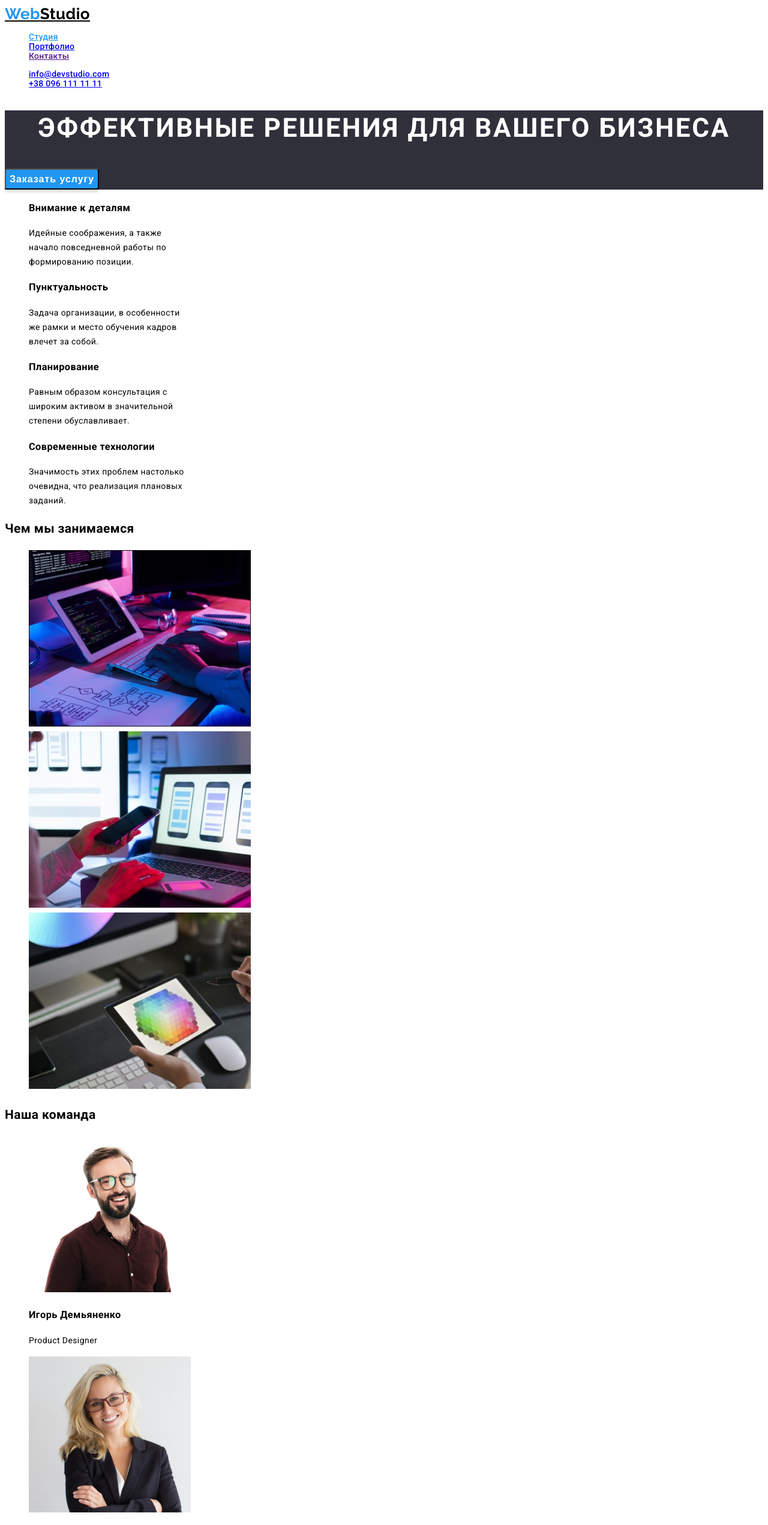
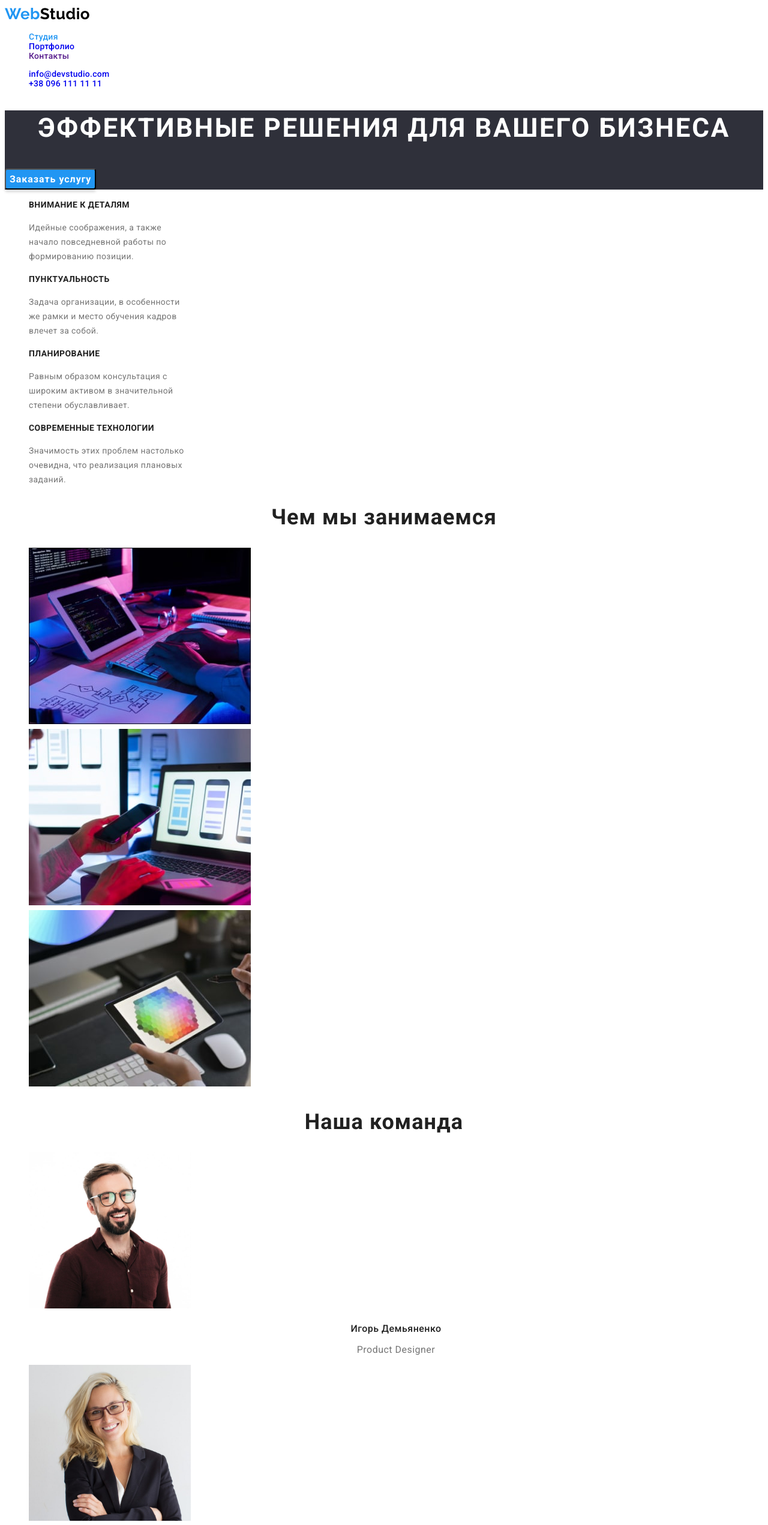
Before and after one commit to Vasylij-Kashtalyan/goit-markup-hw-02, a plain HTML site: page index.html in a window 1280 px wide. Shown: the top 2542 px of the page at 60% size. Drawn offline with Linux system fonts and the light colour scheme.

Commit message:
переходим к портфолио

```diff
--- a/css/styles.css
+++ b/css/styles.css
@@ -1,14 +1,24 @@
+:root {
+  --primary-white-color: #ffffff;
+  --title-text-color: #000000;
+  --primary-text-color: #757575;
+  --accent-color: #188ce8;
+  --caption-color: #212121;
+}
+
+.link {
+  text-decoration: none;
+}
+.list {
+  list-style: none;
+}
 body {
   font-family: Roboto, sans-serif;
-  background: #ffffff;
+  background: var(--primary-white-color);
 
   letter-spacing: 0.03em;
   font-size: 14px;
   line-height: 1.71;
-}
-
-.list {
-  list-style: none;
 }
 
 /* Верхняя линия */
@@ -30,25 +40,23 @@ body {
   font-size: 14px;
   line-height: 1.14;
   letter-spacing: 0.02em;
-  color: #212121;
+  color: var(--title-text-color);
 }
 .nav:hover,
 .nav:focus {
-  color: #2196f3;
+  color: var(--accent-color);
 }
 .info {
   font-weight: 500;
   font-size: 14px;
   line-height: 1.14;
   letter-spacing: 0.02em;
-  color: #757575;
+  color: var(--primary-text-color);
 }
-
 .info-title:hover,
 .info-title:focus {
-  color: #2196f3;
+  color: var(--accent-color);
 }
-
 /* Герои */
 .hero {
   background-color: #2f303a;
@@ -62,9 +70,10 @@ body {
   text-align: center;
   letter-spacing: 0.06em;
   text-transform: uppercase;
-  color: #ffffff;
+  color: var(--primary-white-color);
 }
 .button {
+  font-family: inherit;
   font-style: 400;
   font-weight: 700;
   font-size: 16px;
@@ -75,17 +84,78 @@ body {
   letter-spacing: 0.06em;
   color: #ffffff;
   background-color: #2196f3;
-
-  /* position: absolute;
-  width: 200px;
-  height: 50px;
-  left: 733px;
-  top: 362px; */
-
-  background: #2196f3;
   box-shadow: 0px 4px 4px rgba(0, 0, 0, 0.15);
   border-radius: 4px;
 }
 .button:hover {
-  color: #2196f3;
+  color: var(--accent-color);
 }
+/* Особенности */
+.caption {
+  font-weight: 700;
+  font-size: 14px;
+  letter-spacing: 0.03em;
+  text-transform: uppercase;
+  color: var(--caption-color);
+}
+.captin-title {
+  font-weight: 400;
+  font-size: 14px;
+  line-height: 1.71;
+  letter-spacing: 0.03em;
+  color: var(--primary-text-color);
+}
+/*  Чем мы занимаемся  */
+.headline {
+  font-weight: 700;
+  font-size: 36px;
+  line-height: 1.17;
+  text-align: center;
+  letter-spacing: 0.03em;
+  color: var(--caption-color);
+}
+/* Наша команда */
+.team-name {
+  font-weight: 500;
+  font-size: 16px;
+  line-height: 1.19;
+  text-align: center;
+  letter-spacing: 0.03em;
+  color: var(--caption-color);
+}
+.team-work {
+  font-size: 16px;
+  line-height: 1.19;
+  text-align: center;
+  letter-spacing: 0.03em;
+  color: var(--primary-text-color);
+}
+/* ---------------Футер ------------- */
+.footer {
+  background-color: #2f303a;
+}
+.web {
+  color: var(--primary-white-color);
+}
+.address {
+  font-style: normal;
+  font-size: 14px;
+  line-height: 1.71;
+  letter-spacing: 0.03em;
+  color: var(--primary-white-color);
+}
+.mapa:hover,
+.mapa:focus {
+  color: var(--accent-color);
+}
+.address-link:hover,
+.address-link:focus {
+  color: var(--accent-color);
+}
+
+.address-link {
+  font-size: 14px;
+  line-height: 1.71;
+  letter-spacing: 0.03em;
+  color: rgba(255, 255, 255, 0.6);
+}
--- a/index.html
+++ b/index.html
@@ -4,34 +4,37 @@
 <meta charset="UTF-8">
 <meta name="viewport"  content="width=device-width,initial-scale=1.0">
 <title>Студия</title>
+<link rel="preconnect" href="https://fonts.googleapis.com">
+<link rel="preconnect" href="https://fonts.gstatic.com" crossorigin>
 <link href="https://fonts.googleapis.com/css2?family=Raleway:wght@700&family=Roboto:wght@400;500;700&display=swap"
-  rel="stylesheet"><link rel="stylesheet" href="./css/styles.css">
+  rel="stylesheet">
+  <link rel="stylesheet" href="./css/styles.css">
 </head>
 
 <body>
   <!-- Верхняя линия -->
-  <header>
+  <header class="link">
     <nav>
-      <a class="logo" href="index.html" lang="en"> <span class="webstudio"> Web</span>Studio </a>
-      <ul class="site-nav list" >
+      <a class="logo link" href="index.html" lang="en"> <span class="webstudio"> Web</span>Studio </a>
+      <ul class="site-nav list " >
         <li>
-          <a class="nav studio" href="index.html">Студия</a>
+          <a class="nav studio link" href="index.html">Студия</a>
         </li>
         <li>
-          <a class="nav" href="./portfolio.html">Портфолио</a>
+          <a class="nav link" href="./portfolio.html">Портфолио</a>
         </li>
         <li>
-          <a class="nav" href="">Контакты</a>
+          <a class="nav link" href="">Контакты</a>
         </li>
       </ul>
     </nav>
 
       <ul class="info list">
         <li>
-          <a class="info-title" href="mailto:info@devstudio.com">info@devstudio.com</a>
+          <a class="info-title link" href="mailto:info@devstudio.com">info@devstudio.com</a>
         </li>
         <li>
-          <a class="info-title" href="tel:+380961111111">+38 096 111 11 11</a>
+          <a class="info-title link" href="tel:+380961111111">+38 096 111 11 11</a>
         </li>
       </ul>
 
@@ -49,26 +52,26 @@
       <h2 hidden>Особенности</h2>
       <ul class="list">
         <li>
-          <h3>Внимание к деталям</h3>
-          <p>Идейные соображения, а также<br> начало повседневной работы по<br> формированию позиции.</p>
+          <h3 class="caption">Внимание к деталям</h3>
+          <p class="captin-title">Идейные соображения, а также<br> начало повседневной работы по<br> формированию позиции.</p>
         </li>
         <li>
-          <h3>Пунктуальность</h3>
-          <p>Задача организации, в особенности<br> же рамки и место обучения кадров<br> влечет за собой.</p>
+          <h3 class="caption">Пунктуальность</h3>
+          <p class="captin-title">Задача организации, в особенности<br> же рамки и место обучения кадров<br> влечет за собой.</p>
         </li>
         <li>
-          <h3>Планирование</h3>
-          <p>Равным образом консультация с<br> широким активом в значительной<br> степени обуславливает.</p>
+          <h3 class="caption">Планирование</h3>
+          <p class="captin-title">Равным образом консультация с<br> широким активом в значительной<br> степени обуславливает.</p>
         </li>
         <li>
-          <h3>Современные технологии</h3>
-          <p>Значимость этих проблем настолько<br> очевидна, что реализация плановых<br> заданий.</p>
+          <h3 class="caption">Современные технологии</h3>
+          <p class="captin-title">Значимость этих проблем настолько<br> очевидна, что реализация плановых<br> заданий.</p>
         </li>
       </ul>
     </section>
     <!-- Чем мы занимаемся -->
     <section>
-      <h2>
+      <h2 class="headline">
         Чем мы занимаемся
       </h2>
       <ul class="list">
@@ -84,44 +87,42 @@
       </ul>
     </section>
     <!-- Наша команда -->
-    <section>
-      <h2>
-        Наша команда
-      </h2>
+    <section class="team">
+      <h2 class="headline"> Наша команда </h2>
       <ul class="list">
         <li>
           <img src="./images/igor.jpg" alt="член команды" width="270" height="260">
-          <h3>
+          <h3 class="team-name">
             Игорь Демьяненко
           </h3>
-          <p lang="en">
+          <p class="team-work" lang="en">
             Product Designer
           </p>
         </li>
         <li>
           <img src="./images/olga.jpg" alt="член команды" width="270" height="260">
-          <h3>
+          <h3 class="team-name">
             Ольга Репина
           </h3>
-          <p lang="en">
+          <p class="team-work" lang="en">
             Frontend Developer
           </p>
         </li>
         <li>
           <img src="./images/kolya.jpg" alt="член команды" width="270" height="260">
-          <h3>
+          <h3 class="team-name">
             Николай Тарасов
           </h3>
-          <p lang="en">
+          <p class="team-work" lang="en">
             Marketing
           </p>
         </li>
         <li>
           <img src="./images/misha.jpg" alt="член команды" width="270" height="260">
-          <h3>
+          <h3 class="team-name">
             Михаил Ермаков
           </h3>
-          <p lang="en">
+          <p class="team-work" lang="en">
             UI Designer
           </p>
         </li>
@@ -129,18 +130,18 @@
     </section>
   </main>
   <!-- Футер -->
-  <footer>
-    <a href=".index.html" lang="en">WebStudio</a>
-    <address>
-      <ul class="list">
-        <li>
-          <a href="https://goo.gl/maps/CdvJLRiEL6Q8Smko8" target="_blank" rel="noreferrer noopener">г. Киев, пр-т Леси Украинки, 26</a>
+  <footer class="footer">
+    <a class="logo link" href="index.html" lang="en"> <span class="webstudio">Web</span><span class="web">Studio</span> </a>
+    <address class="address">
+      <ul class="list ">
+        <li >
+          <a class="link mapa" href="https://goo.gl/maps/CdvJLRiEL6Q8Smko8" target="_blank" rel="noreferrer noopener">г. Киев, пр-т Леси Украинки, 26</a>
         </li>
         <li>
-          <a href="mailto:info@example.com"> info@example.com </a>
+          <a class="link address-link" href="mailto:info@example.com"> info@example.com </a>
         </li>
         <li>
-          <a href="tel:+380991111111"> +38 099 111 11 11</a>
+          <a class="link address-link" href="tel:+380991111111"> +38 099 111 11 11</a>
         </li>
       </ul>
     </address>
```
Also changed, not shown: portfolio.html (+8 -8 lines).
